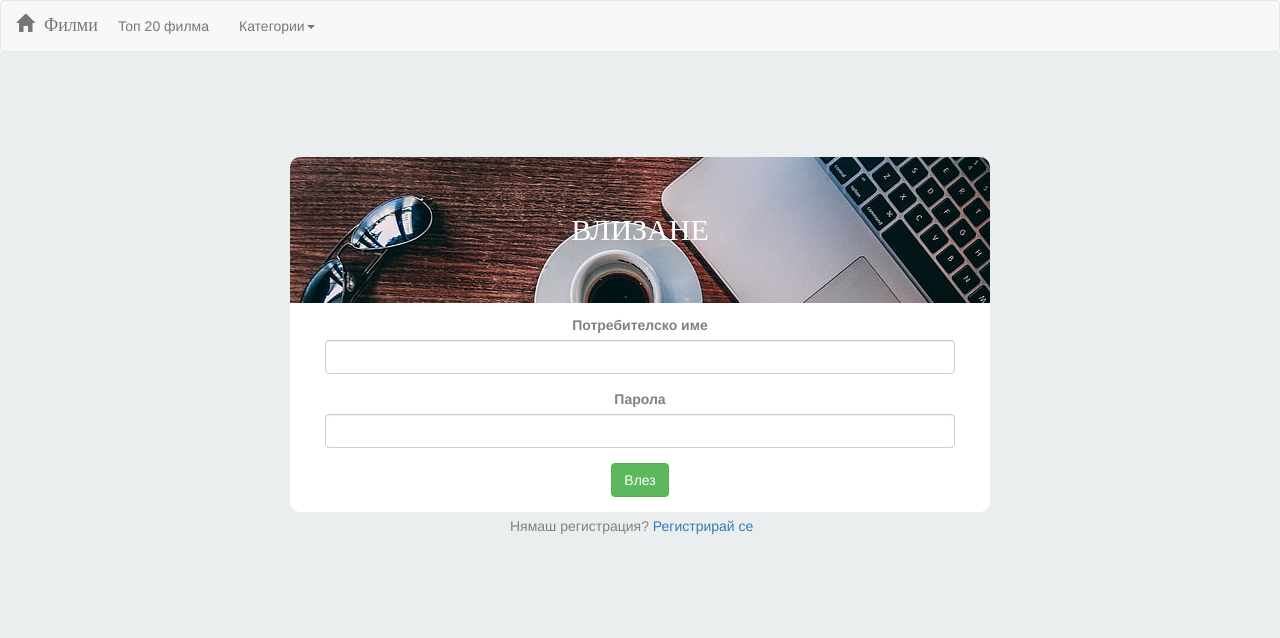
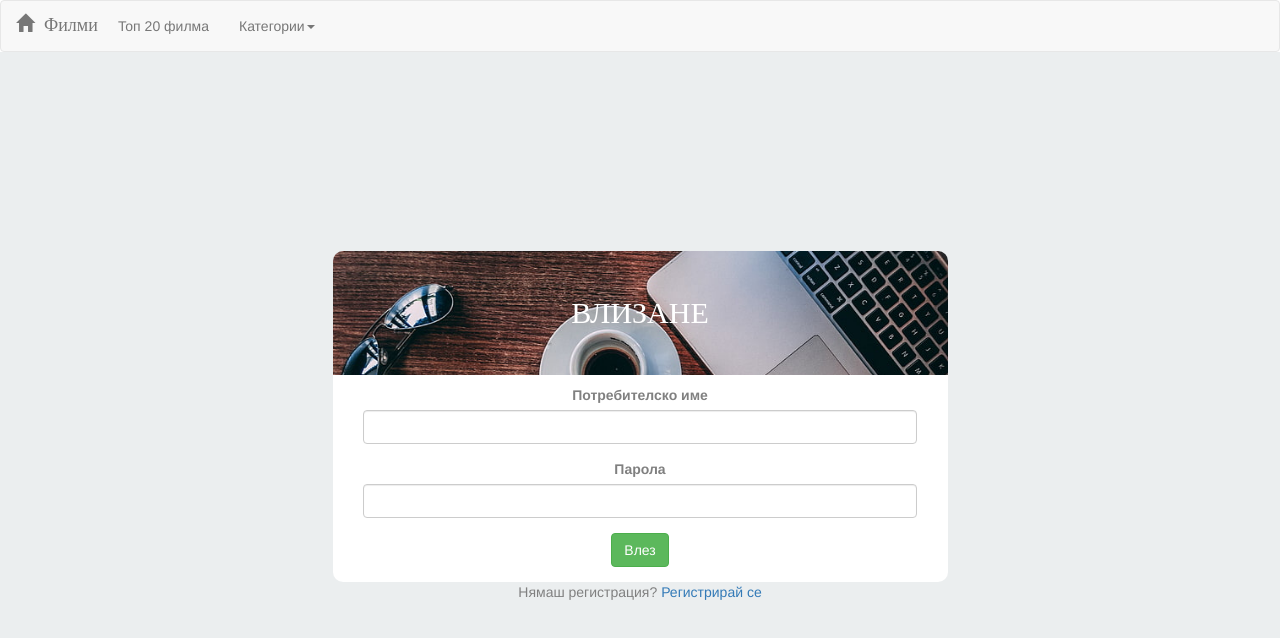
Before and after one commit to Dankog96/MovieDB, an Angular app: page /login in a window 1280 px wide. Shown: the top 638 px of the page. Built offline with nearby package versions, Linux system fonts and the light colour scheme.

Commit message:
login-form refactored

```diff
--- a/src/app/login/login.component.css
+++ b/src/app/login/login.component.css
@@ -10,30 +10,29 @@ input.ng-invalid.ng-touched{
   padding: 2.5rem;
   height: 93.5vh;
   background-size: cover;
+  display: flex;
 }
 
-.container {
+.main-container {
   border-radius: 10px;
   background-color: #fff;;
   color: gray;
-  width: 50em;
-  position: relative;
-  top: 8rem;
-  padding-left: 0;
-  padding-right: 0;
 }
 
 .register-question {
   color: gray;
-  position: absolute;
-  left: 22rem;
-  margin-top: 4px;
+  margin: auto;
+  top: 10px;
 }
 
 .login-header {
   background-image: url(../img/download.jpg);
-  padding:  55px 15px 55px;
+  background-repeat: no-repeat;
+  background-size: cover;
   border-radius: 10px 10px 0px 0px;
+  display: flex;
+  height: 124px;
+  margin-bottom: 10px;
 }
 
 .login-form-title {
@@ -42,7 +41,12 @@ input.ng-invalid.ng-touched{
   color: white;
   text-transform: uppercase;
   line-height: 1.2;
-  text-align: center;
+  margin: auto;
+}
+
+.login-wrapper {
+  margin: auto;
+  width: 50%;
 }
 
 .container
@@ -54,8 +58,8 @@ input.ng-invalid.ng-touched{
   margin-bottom: 15px;
 }
 
-.form-control {
-  margin-left: 2.5em;
+.login-input {
+  margin: auto;
   width: 90%;
 }
 
--- a/src/app/login/login.component.html
+++ b/src/app/login/login.component.html
@@ -2,21 +2,23 @@
   <app-loader></app-loader>
 </div>
 <div class="login-component" style="text-align: center;" *ngIf="!isLoading">
-  <div class="container" >
+  <div class="login-wrapper">
+    <div class="main-container">
       <div class="login-header">
         <span class="login-form-title">Влизане</span>
       </div>
       <form (ngSubmit)="onLogin()" #login="ngForm" class="login-form">
         <div class="form-group">
           <label for="username">Потребителско име</label>
-        <input class="form-control" type="text" name="mail" ngModel required>
+          <input class="form-control login-input" type="text" name="mail" ngModel required>
         </div>
         <div class="form-group">
           <label for="password">Парола</label>
-        <input class="form-control" type="password" name="password" ngModel required>
+          <input class="form-control login-input" type="password" name="password" ngModel required>
         </div>
         <button class="btn btn-success" type="submit">Влез</button>
       </form>
+    </div>
     <span class="register-question"><span>Нямаш регистрация?</span><a style="cursor: pointer;" routerLink="/register"> Регистрирай се</a></span>
   </div>
 </div>
```
Lines whose indentation alone changed are shown as unchanged.
